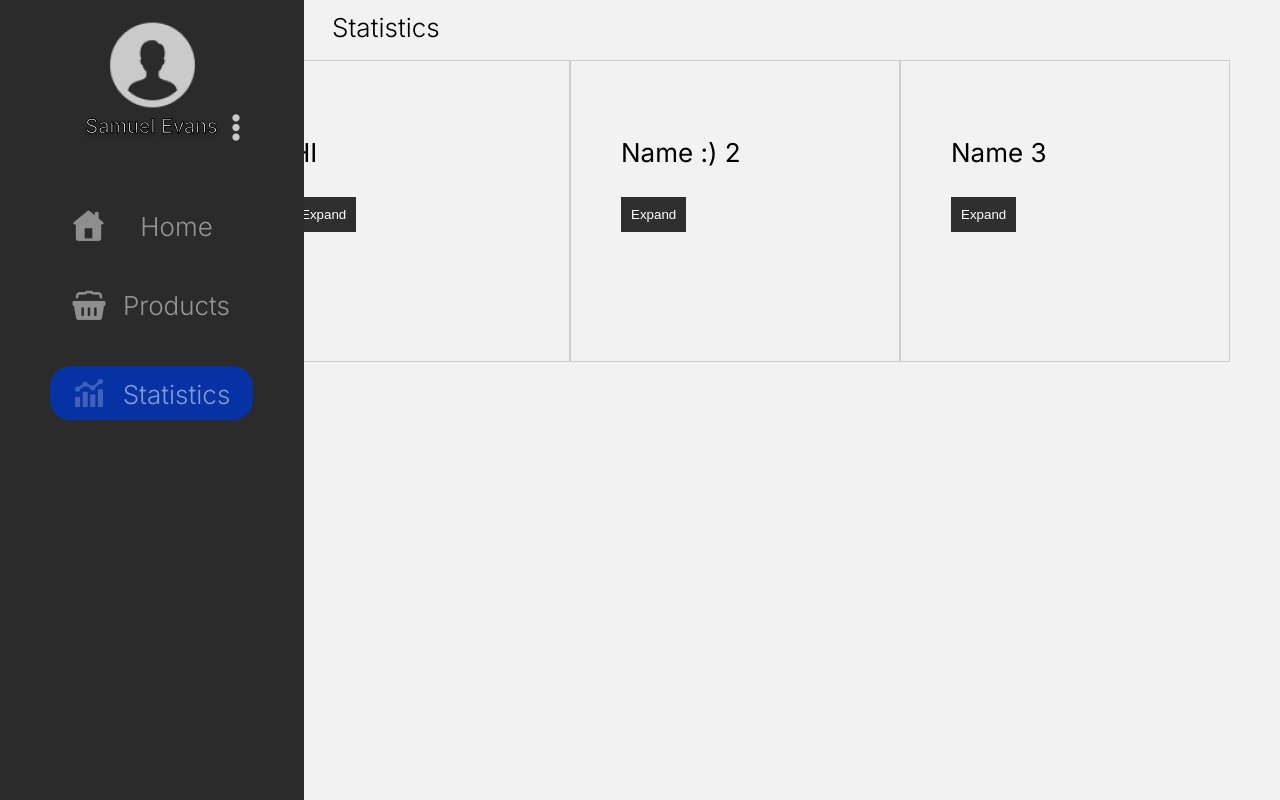
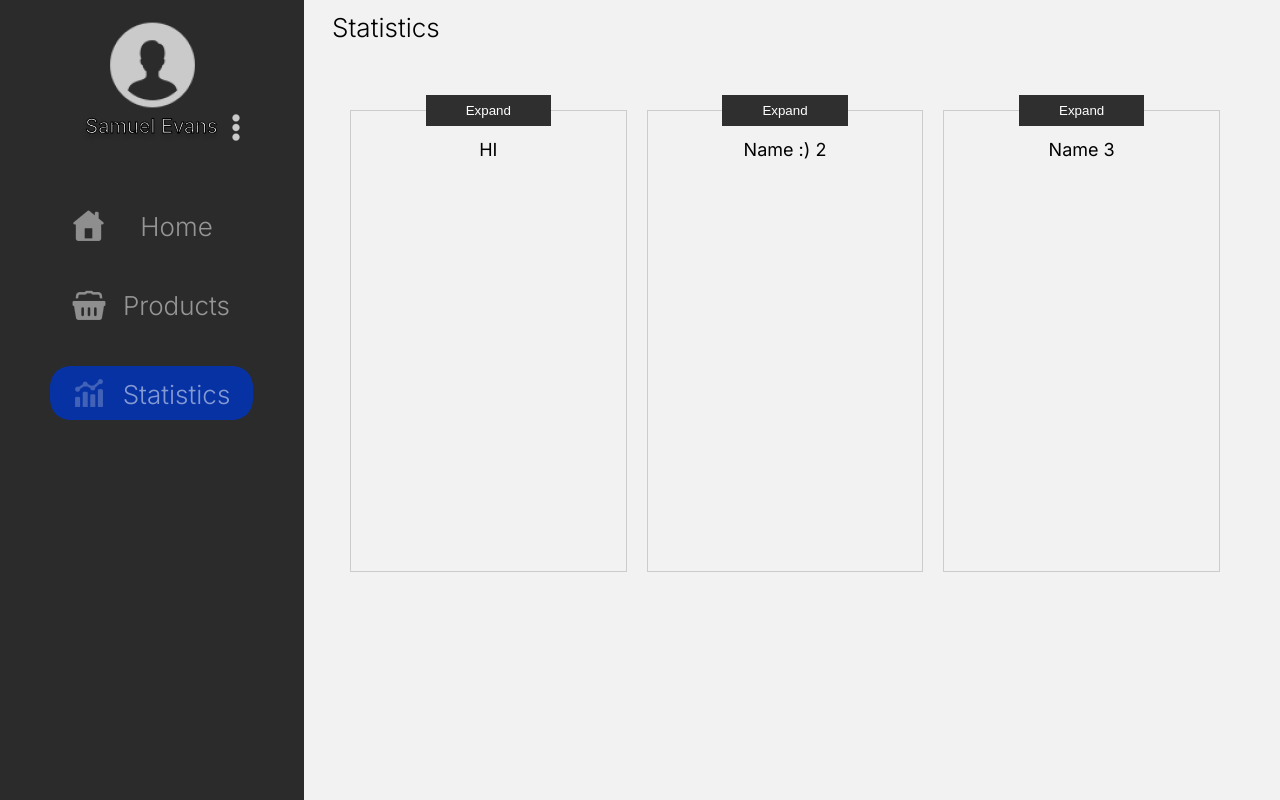
Before and after one commit to NahuelSilva28/HadesTest, a website built with Parcel: page StatisticsPage.html in a window 1280 px wide. Shown: the top 800 px of the page. Built offline with nearby package versions, Linux system fonts and the light colour scheme.

Commit message:
css boton

```diff
--- a/StatisticsPage.css
+++ b/StatisticsPage.css
@@ -213,28 +213,43 @@
 }
 
 .box-container {
+
+  justify-content: space-between;
+  margin: 100px 50px 50px 340px; /* Adjust the margin values as needed */
   display: flex;
-  justify-content: space-between;
-  margin: 60px 50px 50px 240px; /* Adjust the margin values as needed */
+  flex-direction: row;
+  align-items: center;
 }
-
 .box {
   border: 1px solid #ccc;
-  padding: 50px;
-  width: 40%; /* Adjust the width as needed */
-  height: 200px; /* Adjust the height as needed */
-  transition: width 0.3s; /* Add a transition for smooth expansion */
+  padding: 10px;
+  margin: 10px;
+  width: 50%; /* Ajusta el ancho de la caja según tus necesidades */
+  height: 440px; /* Ajusta la altura de la caja según tus necesidades */
+  transition: width 0.8s; /* Transición para la expansión suave */
+  display: flex;
+  flex-direction: column; /* Columnas para alinear el contenido en la parte superior */
+  align-items: top; /* Centra horizontalmente el contenido */
 }
 
 .expand-button {
+
   cursor: pointer;
   background-color: #2f2f2f;
   color: #fff;
   border: none;
-  padding: 10px;
+  padding: 8px 40px; /* Ajusta estos valores según el tamaño que desees */
+  margin: 0 auto; /* Centra horizontalmente el botón */
+
 }
 
 .box.expanded {
-  width: 60%; /* Expand to full width */
-  height: 400px; /* Adjust the expanded height as needed */
+  width: 200%; /* Expand to full width */
+  height: 580px; /* Adjust the expanded height as needed */
 }
+
+.box-name {
+  font-size: 18px; /* Ajusta el tamaño de fuente según tus necesidades */
+  text-align: center; /* Centra el texto */
+  margin-bottom: -65px; /* Ajusta el valor negativo según tus necesidades */
+}
```
